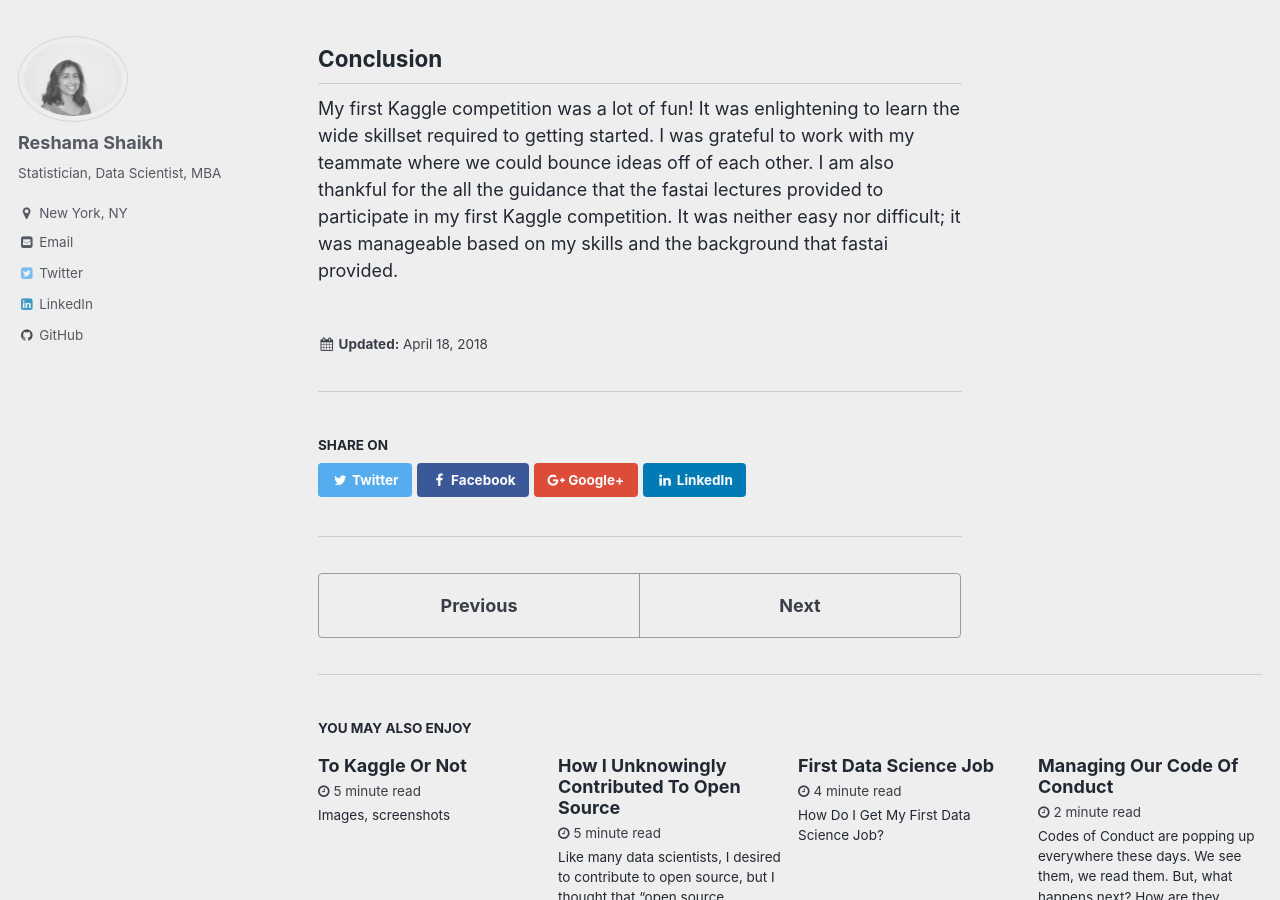
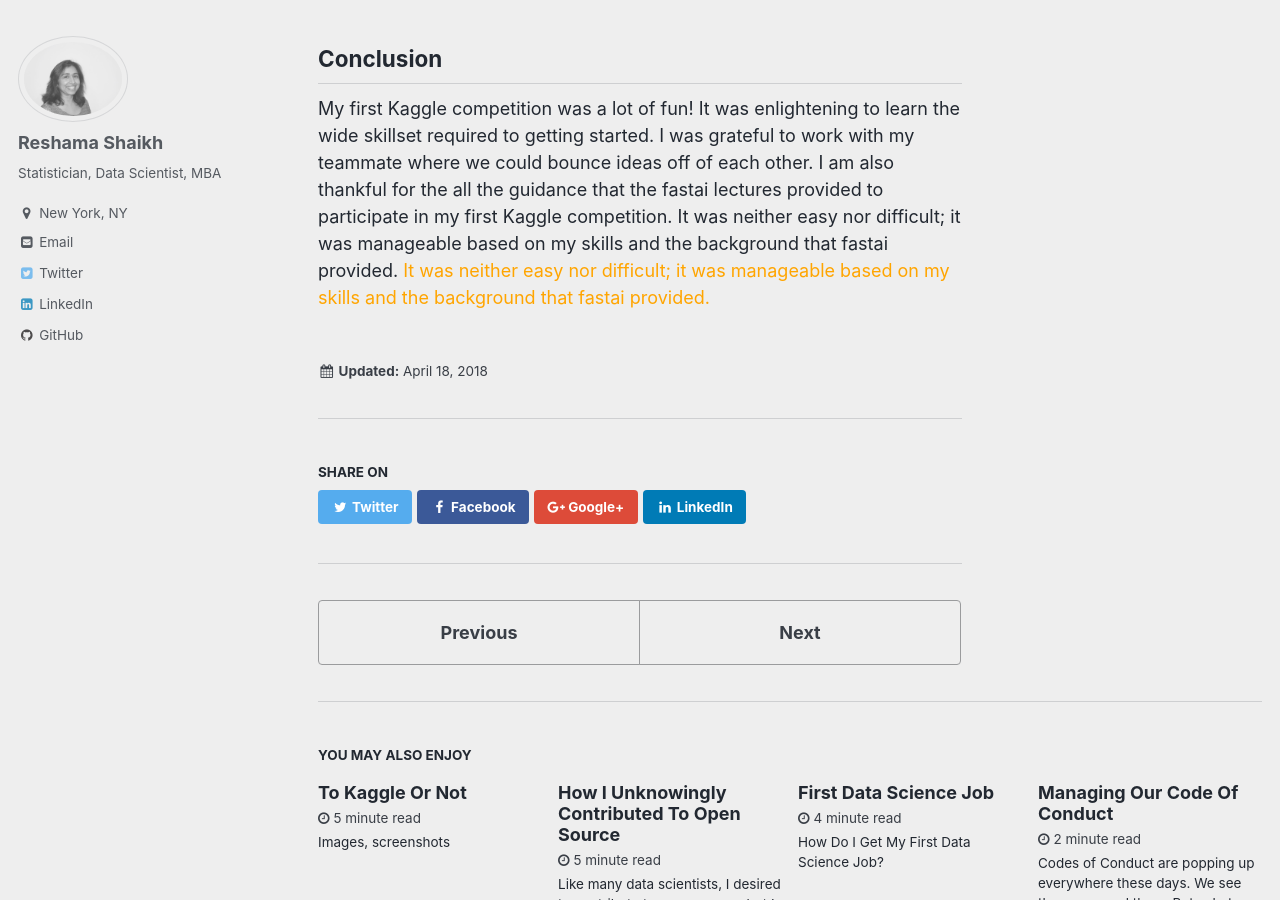
Before and after one commit to reshamas/reshamas.github.io, a Jekyll site: the page built from _posts/2018-04-18-my-first-kaggle-competition.md, in a window 1280 px wide and 900 px high, scrolled down 4011 px. Built offline with Jekyll 4.4.1, drawn with Linux system fonts in a browser that asks for light colours; emoji names are drawn with the system emoji font.

Commit message:
Update 2018-04-18-my-first-kaggle-competition.md

```diff
--- a/_posts/2018-04-18-my-first-kaggle-competition.md
+++ b/_posts/2018-04-18-my-first-kaggle-competition.md
@@ -74,4 +74,4 @@
 It was exciting and encouraging to see our rankings increase as we became more familiar with the data and tried various hyperparameters.
 
 ## Conclusion
-My first Kaggle competition was a lot of fun!  It was enlightening to learn the wide skillset required to getting started.  I was grateful to work with my teammate where we could bounce ideas off of each other.  I am also thankful for the all the guidance that the fastai lectures provided to participate in my first Kaggle competition.  It was neither easy nor difficult; it was manageable based on my skills and the background that fastai provided.
+My first Kaggle competition was a lot of fun!  It was enlightening to learn the wide skillset required to getting started.  I was grateful to work with my teammate where we could bounce ideas off of each other.  I am also thankful for the all the guidance that the fastai lectures provided to participate in my first Kaggle competition.  It was neither easy nor difficult; it was manageable based on my skills and the background that fastai provided.  <a style="color:orange">It was neither easy nor difficult; it was manageable based on my skills and the background that fastai provided.   </a>
```
